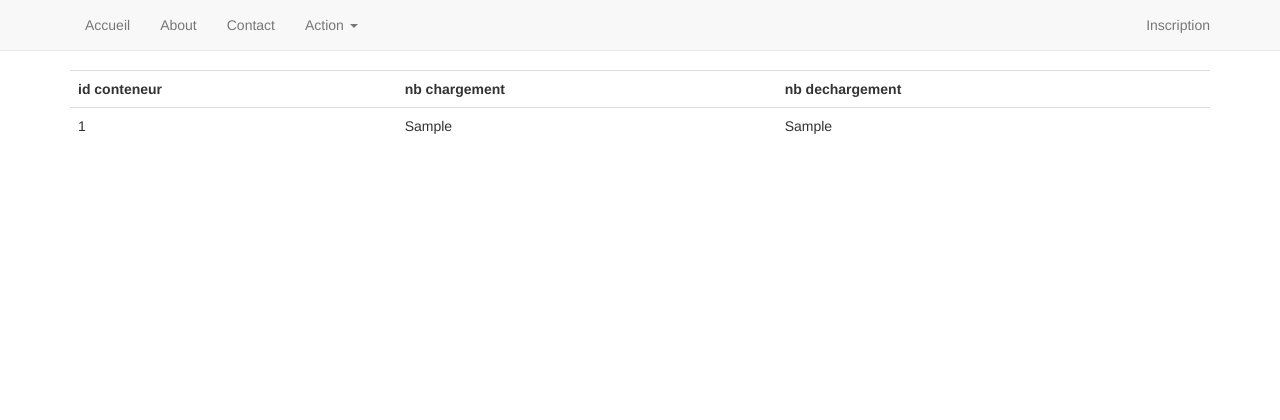
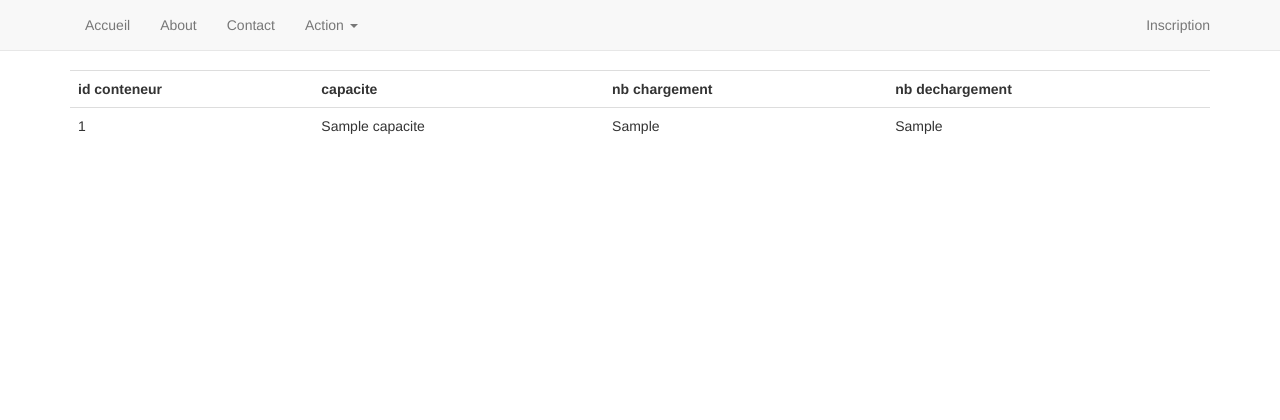
Before and after one commit to marcbal/24IUTInfoWeb, a PHP site: the page made by application/vue/client/conteneurs.php in a window 1280 px wide. Shown: the top 420 px of the page. Run offline with PHP 8.4, Linux system fonts and the light colour scheme; the template is opened without the code that fills it: most values are stand-ins (such as "Sample title", 1, 10 or a date in 2020); data that the repository does not hold is empty; some libraries are stand-ins or nearby versions.

Commit message:
le $ le fameu

```diff
--- a/application/modele/mymodel/tables/Mouvements.class.php
+++ b/application/modele/mymodel/tables/Mouvements.class.php
@@ -16,7 +16,7 @@ class Mouvements extends Table {
     public function __construct($type="", $id_conteneur="", $id_escale=""){
         parent::__construct();
 
-        $this->type = type;
+        $this->type = $type;
         $this->id_conteneur = $id_conteneur;
         $this->id_escale = $id_escale;
     }
--- a/application/vue/client/conteneurs.php
+++ b/application/vue/client/conteneurs.php
@@ -12,6 +12,7 @@
 <table class="table">
     <tr>
         <th> id conteneur</th>
+        <th> capacite</th>
         <th> nb chargement</th>
         <th> nb dechargement</th>
     </tr>
@@ -21,6 +22,8 @@
         echo '<tr>';
 
         echo '<td>' . $conteneur->getId() . '</td>';
+        echo '<td>' . $conteneur->capacite . '</td>';
+
         echo '<td>' . $conteneur->nbC.'</td>';
             echo '<td>' . $conteneur->nbD . '</td>';
 
```
